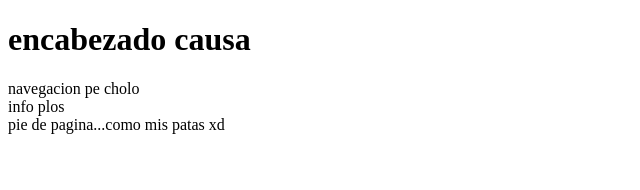
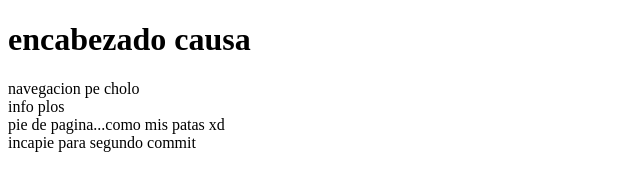
Before and after one commit to Wilz0n/proyecto-git, a plain HTML site: page index.html in a window 1280 px wide. Shown: the whole page, without its empty margins (0-640 px from the left). Drawn offline with Linux system fonts and the light colour scheme.

Commit message:
segundo-commit

```diff
--- a/index.html
+++ b/index.html
@@ -12,5 +12,6 @@
     <nav>navegacion pe cholo</nav>
     <main>info plos</main>
     <footer>pie de pagina...como mis patas xd</footer>
+    incapie para segundo commit
 </body>
 </html>
```
